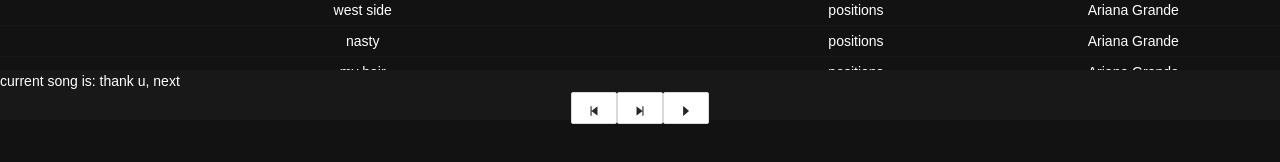
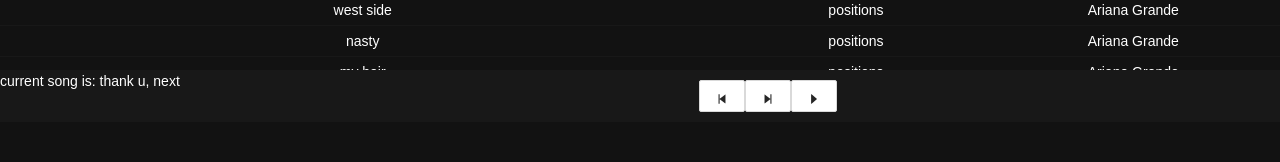
Before and after one commit to karinmat/spotify, a React (Create React App) app: page / in a window 1280 px wide. Shown: the part 680-842 px from the top of the page. Built offline with nearby package versions, Linux system fonts and the light colour scheme.

Commit message:
fotter and info aligned

```diff
--- a/src/components/PlayerBar.js
+++ b/src/components/PlayerBar.js
@@ -2,11 +2,13 @@
 
 export default function PlayerBar({ currentSong }) {
     return (
-        <div className="PlayerBar">
-            <div className="CurrentSongInfo" style={{ textAlign: "left" }}>
-                current song is: {currentSong}
+        <div className="Footer">
+            <div className="PlayerBar">
+                <div className="CurrentSongInfo" style={{ textAlign: "left" }}>
+                    current song is: {currentSong}
+                </div>
+                <Player />
             </div>
-            <Player />
         </div>
     );
 }
--- a/src/styles.css
+++ b/src/styles.css
@@ -42,13 +42,29 @@
     border: #181818;
 }
 
-.PlayerBar {
-    color: #fff;
-    background-color: #181818;
-    border-color: transparent;
+.Footer {
     height: 50px;
     margin-top: -50px;
     width: 100%;
     bottom: 0;
     position: fixed;
 }
+
+.PlayerBar {
+    color: #fff;
+    background-color: #181818;
+    border-color: transparent;
+    display: -webkit-flex;
+    width: 100%;
+}
+
+.CurrentSongInfo {
+    display: -webkit-flex;
+    width: 20%;
+}
+
+.Player {
+    padding: 10px;
+    width: 80%;
+    text-align: center;
+}
```
